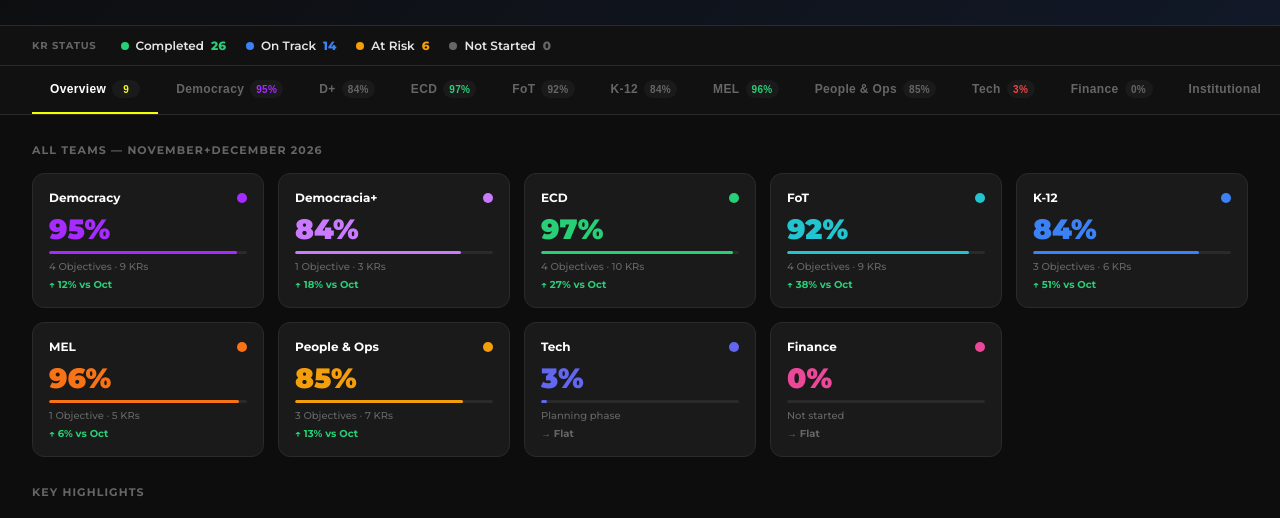
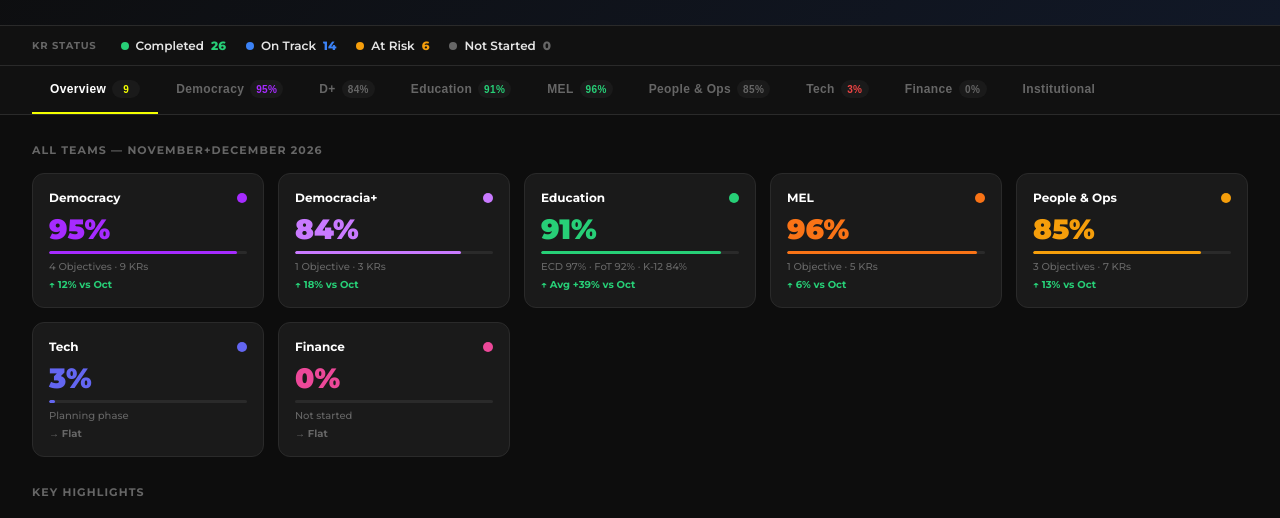
Before and after one commit to VelezReyes/notion-content, a plain HTML site: page reports/OKR Report - November+December 2026.html in a window 1280 px wide. Shown: the part 274-792 px from the top of the page. Drawn offline with nearby package versions, Linux system fonts and the light colour scheme.

Commit message:
Updated Report

```diff
--- a/reports/OKR Report - November+December 2026.html
+++ b/reports/OKR Report - November+December 2026.html
@@ -209,9 +209,7 @@
     <button class="tab-btn active" onclick="switchTab('overview',this)">Overview<span class="tpill">9</span></button>
     <button class="tab-btn" onclick="switchTab('dem',this)">Democracy<span class="tpill" style="color:var(--purple)">95%</span></button>
     <button class="tab-btn" onclick="switchTab('dp',this)">D+<span class="tpill">84%</span></button>
-    <button class="tab-btn" onclick="switchTab('ecd',this)">ECD<span class="tpill" style="color:var(--green)">97%</span></button>
-    <button class="tab-btn" onclick="switchTab('fot',this)">FoT<span class="tpill">92%</span></button>
-    <button class="tab-btn" onclick="switchTab('k12',this)">K-12<span class="tpill">84%</span></button>
+    <button class="tab-btn" onclick="switchTab('edu',this)">Education<span class="tpill" style="color:var(--green)">91%</span></button>
     <button class="tab-btn" onclick="switchTab('mel',this)">MEL<span class="tpill" style="color:var(--green)">96%</span></button>
     <button class="tab-btn" onclick="switchTab('ops',this)">People & Ops<span class="tpill">85%</span></button>
     <button class="tab-btn" onclick="switchTab('tech',this)">Tech<span class="tpill" style="color:#ef4444">3%</span></button>
@@ -240,49 +238,35 @@
       <div class="tc-meta">1 Objective · 3 KRs</div>
       <div class="tc-mom"><span class="mom-up">↑ 18% vs Oct</span></div>
     </div>
-    <div class="team-card" onclick="goTab('ecd',3)">
-      <div class="tc-header"><span class="tc-name">ECD</span><span class="tdot" style="background:var(--green)"></span></div>
-      <div class="tc-pct" style="color:var(--green)">97%</div>
-      <div class="tc-bar"><div class="tc-bar-fill" style="width:97%;background:var(--green)"></div></div>
-      <div class="tc-meta">4 Objectives · 10 KRs</div>
-      <div class="tc-mom"><span class="mom-up">↑ 27% vs Oct</span></div>
+    <div class="team-card" onclick="goTab('edu',3)" style="grid-column:span 1">
+      <div class="tc-header"><span class="tc-name">Education</span><span class="tdot" style="background:var(--green)"></span></div>
+      <div class="tc-pct" style="color:var(--green)">91%</div>
+      <div class="tc-bar"><div class="tc-bar-fill" style="width:91%;background:var(--green)"></div></div>
+      <div class="tc-meta">ECD 97% · FoT 92% · K-12 84%</div>
+      <div class="tc-mom"><span class="mom-up">↑ Avg +39% vs Oct</span></div>
     </div>
-    <div class="team-card" onclick="goTab('fot',4)">
-      <div class="tc-header"><span class="tc-name">FoT</span><span class="tdot" style="background:var(--cyan)"></span></div>
-      <div class="tc-pct" style="color:var(--cyan)">92%</div>
-      <div class="tc-bar"><div class="tc-bar-fill" style="width:92%;background:var(--cyan)"></div></div>
-      <div class="tc-meta">4 Objectives · 9 KRs</div>
-      <div class="tc-mom"><span class="mom-up">↑ 38% vs Oct</span></div>
-    </div>
-    <div class="team-card" onclick="goTab('k12',5)">
-      <div class="tc-header"><span class="tc-name">K-12</span><span class="tdot" style="background:var(--blue)"></span></div>
-      <div class="tc-pct" style="color:var(--blue)">84%</div>
-      <div class="tc-bar"><div class="tc-bar-fill" style="width:84%;background:var(--blue)"></div></div>
-      <div class="tc-meta">3 Objectives · 6 KRs</div>
-      <div class="tc-mom"><span class="mom-up">↑ 51% vs Oct</span></div>
-    </div>
-    <div class="team-card" onclick="goTab('mel',6)">
+    <div class="team-card" onclick="goTab('mel',4)">
       <div class="tc-header"><span class="tc-name">MEL</span><span class="tdot" style="background:var(--orange)"></span></div>
       <div class="tc-pct" style="color:var(--orange)">96%</div>
       <div class="tc-bar"><div class="tc-bar-fill" style="width:96%;background:var(--orange)"></div></div>
       <div class="tc-meta">1 Objective · 5 KRs</div>
       <div class="tc-mom"><span class="mom-up">↑ 6% vs Oct</span></div>
     </div>
-    <div class="team-card" onclick="goTab('ops',7)">
+    <div class="team-card" onclick="goTab('ops',5)">
       <div class="tc-header"><span class="tc-name">People & Ops</span><span class="tdot" style="background:var(--amber)"></span></div>
       <div class="tc-pct" style="color:var(--amber)">85%</div>
       <div class="tc-bar"><div class="tc-bar-fill" style="width:85%;background:var(--amber)"></div></div>
       <div class="tc-meta">3 Objectives · 7 KRs</div>
       <div class="tc-mom"><span class="mom-up">↑ 13% vs Oct</span></div>
     </div>
-    <div class="team-card" onclick="goTab('tech',8)">
+    <div class="team-card" onclick="goTab('tech',6)">
       <div class="tc-header"><span class="tc-name">Tech</span><span class="tdot" style="background:var(--indigo)"></span></div>
       <div class="tc-pct" style="color:var(--indigo)">3%</div>
       <div class="tc-bar"><div class="tc-bar-fill" style="width:3%;background:var(--indigo)"></div></div>
       <div class="tc-meta">Planning phase</div>
       <div class="tc-mom"><span class="mom-flat">→ Flat</span></div>
     </div>
-    <div class="team-card" onclick="goTab('fin',9)">
+    <div class="team-card" onclick="goTab('fin',7)">
       <div class="tc-header"><span class="tc-name">Finance</span><span class="tdot" style="background:var(--pink)"></span></div>
       <div class="tc-pct" style="color:var(--pink)">0%</div>
       <div class="tc-bar"><div class="tc-bar-fill" style="width:0%;background:var(--pink)"></div></div>
@@ -397,9 +381,20 @@
   </div>
 </div>
 
-<!-- ECD -->
-<div id="tab-ecd" class="tab-panel">
-  <div class="team-detail">
+<!-- EDUCATION -->
+<div id="tab-edu" class="tab-panel">
+  <div style="padding:0 0 12px 0">
+    <p class="section-title" style="margin-bottom:4px">Education Cluster — ECD · FoT · K-12</p>
+    <div style="display:flex;gap:12px;flex-wrap:wrap;margin-bottom:24px">
+      <span style="font-size:12px;font-weight:600;color:var(--green);background:rgba(39,207,119,.12);padding:4px 10px;border-radius:20px">ECD 97%</span>
+      <span style="font-size:12px;font-weight:600;color:var(--cyan);background:rgba(34,196,207,.12);padding:4px 10px;border-radius:20px">FoT 92%</span>
+      <span style="font-size:12px;font-weight:600;color:var(--blue);background:rgba(59,130,246,.12);padding:4px 10px;border-radius:20px">K-12 84%</span>
+      <span style="font-size:12px;font-weight:600;color:var(--muted)">Avg 91% · ↑ Avg +39% vs Oct</span>
+    </div>
+  </div>
+  <div style="border-left:3px solid var(--green);padding-left:16px;margin-bottom:32px">
+    <p class="section-title" style="color:var(--green);font-size:13px;margin-bottom:16px">ECD — Early Childhood Development</p>
+<div class="team-detail">
     <div>
       <div class="team-overview-card">
         <h2>ECD</h2>
@@ -461,10 +456,10 @@
     </div>
   </div>
 </div>
-
-<!-- FOT -->
-<div id="tab-fot" class="tab-panel">
-  <div class="team-detail">
+  </div>
+  <div style="border-left:3px solid var(--cyan);padding-left:16px;margin-bottom:32px">
+    <p class="section-title" style="color:var(--cyan);font-size:13px;margin-bottom:16px">FoT — Formación de Talento</p>
+<div class="team-detail">
     <div>
       <div class="team-overview-card">
         <h2>Formación de Talento</h2>
@@ -525,10 +520,10 @@
     </div>
   </div>
 </div>
-
-<!-- K-12 -->
-<div id="tab-k12" class="tab-panel">
-  <div class="team-detail">
+  </div>
+  <div style="border-left:3px solid var(--blue);padding-left:16px;margin-bottom:32px">
+    <p class="section-title" style="color:var(--blue);font-size:13px;margin-bottom:16px">K-12</p>
+<div class="team-detail">
     <div>
       <div class="team-overview-card">
         <h2>K-12</h2>
@@ -575,6 +570,8 @@
         </div>
       </div>
     </div>
+  </div>
+</div>
   </div>
 </div>
 
```
